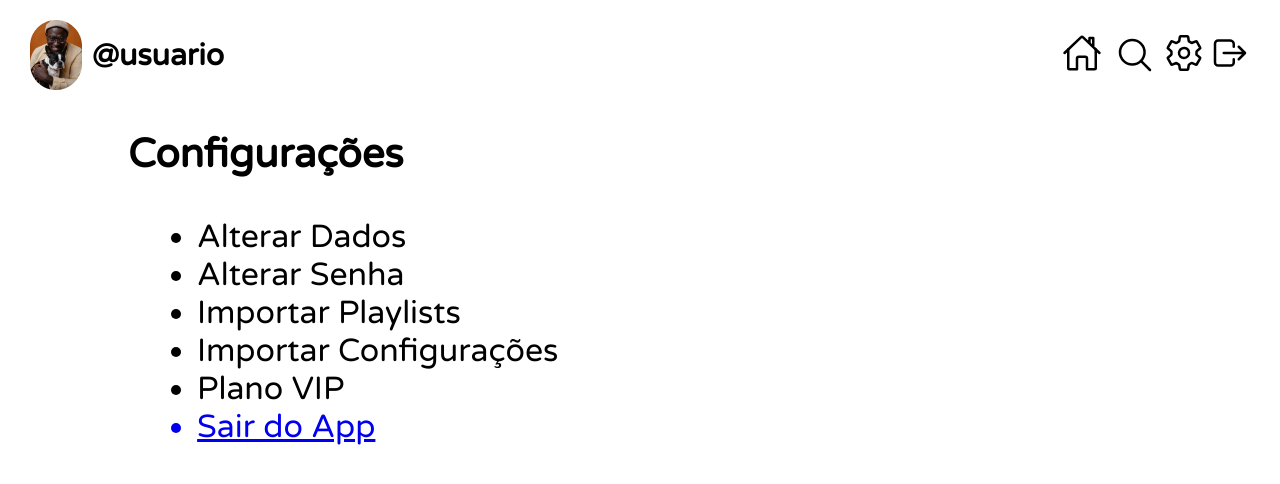
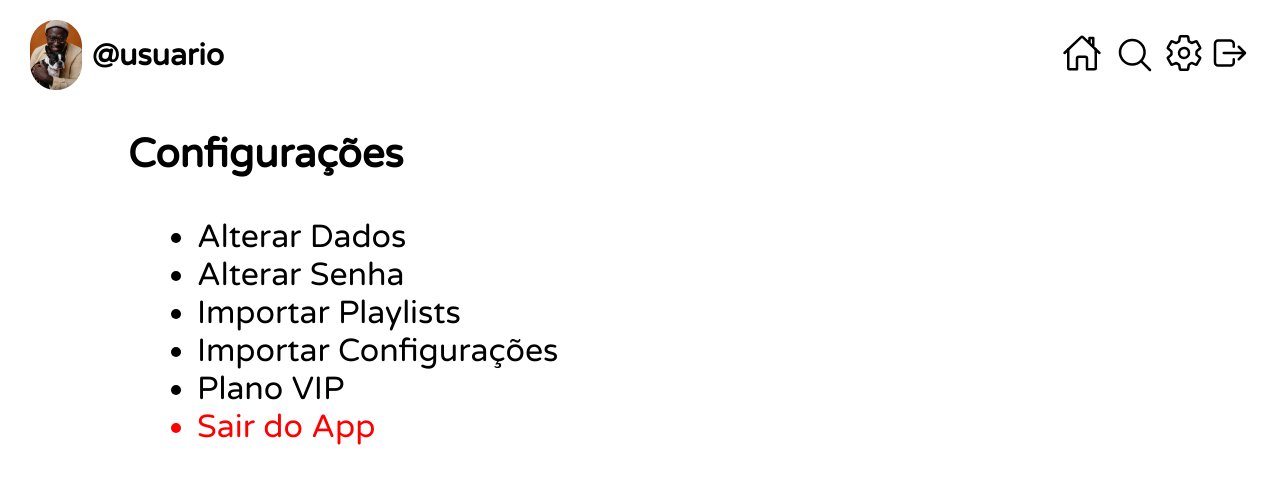
Before and after one commit to brianleao/connectify-project-frontend, a React (Create React App) app in the folder files/: page /settings in a window 1280 px wide. Shown: the top 484 px of the page. Built offline with nearby package versions, Linux system fonts and the light colour scheme.

Commit message:
add button signout

```diff
--- a/files/src/components/Settings.module.css
+++ b/files/src/components/Settings.module.css
@@ -17,3 +17,8 @@
     color: #0192BE;
     cursor: pointer;
 }
+
+.button_logout {
+    text-decoration: none;
+    color: red;
+}
```
